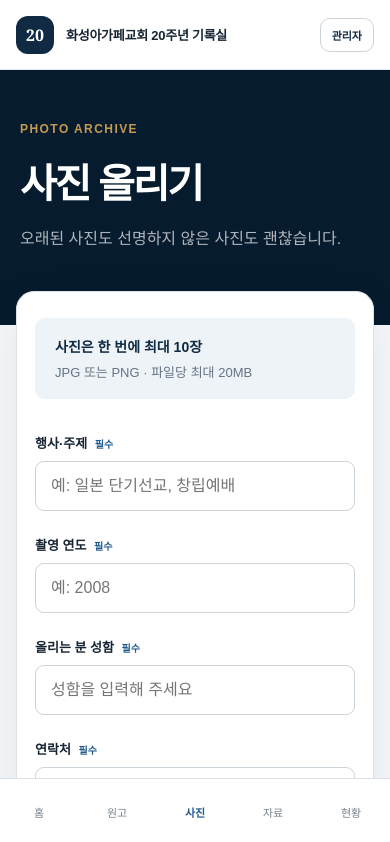
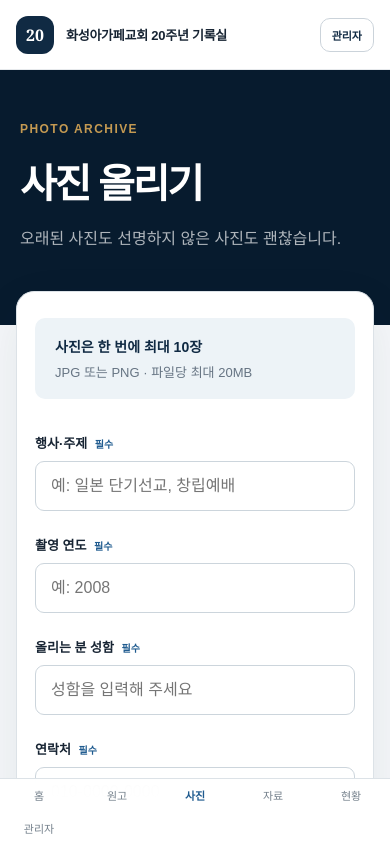
Before and after one commit to a01057674471-dot/agape-20th-records, a Next.js app: page /photos in a window 390 px wide. Shown: the top 842 px of the page. Built offline with nearby package versions, Linux system fonts and the light colour scheme.

Commit message:
회의 자료 업로드와 모바일 메뉴 개선

```diff
--- a/app/components/PageHeader.tsx
+++ b/app/components/PageHeader.tsx
@@ -8,6 +8,11 @@ const links = [
   { key: "photos", label: "사진 업로드", href: "/photos" },
   { key: "meetings", label: "회의 자료", href: "/meetings" },
   { key: "progress", label: "진행 현황", href: "/progress" },
+] as const;
+
+const mobileLinks = [
+  ...links,
+  { key: "admin", label: "관리자", href: "/admin" },
 ] as const;
 
 export default function PageHeader({ active }: PageHeaderProps) {
@@ -35,7 +40,7 @@ export default function PageHeader({ active }: PageHeaderProps) {
         <a className="admin-link" href="/admin">관리자</a>
       </header>
       <nav className="mobile-nav" aria-label="모바일 주요 메뉴">
-        {links.map((link) => (
+        {mobileLinks.map((link) => (
           <a
             className={active === link.key ? "active" : undefined}
             href={link.href}
@@ -44,7 +49,8 @@ export default function PageHeader({ active }: PageHeaderProps) {
             {link.key === "manuscripts" ? "원고" :
               link.key === "photos" ? "사진" :
               link.key === "meetings" ? "자료" :
-              link.key === "progress" ? "현황" : "홈"}
+              link.key === "progress" ? "현황" :
+              link.key === "admin" ? "관리자" : "홈"}
           </a>
         ))}
       </nav>
```
